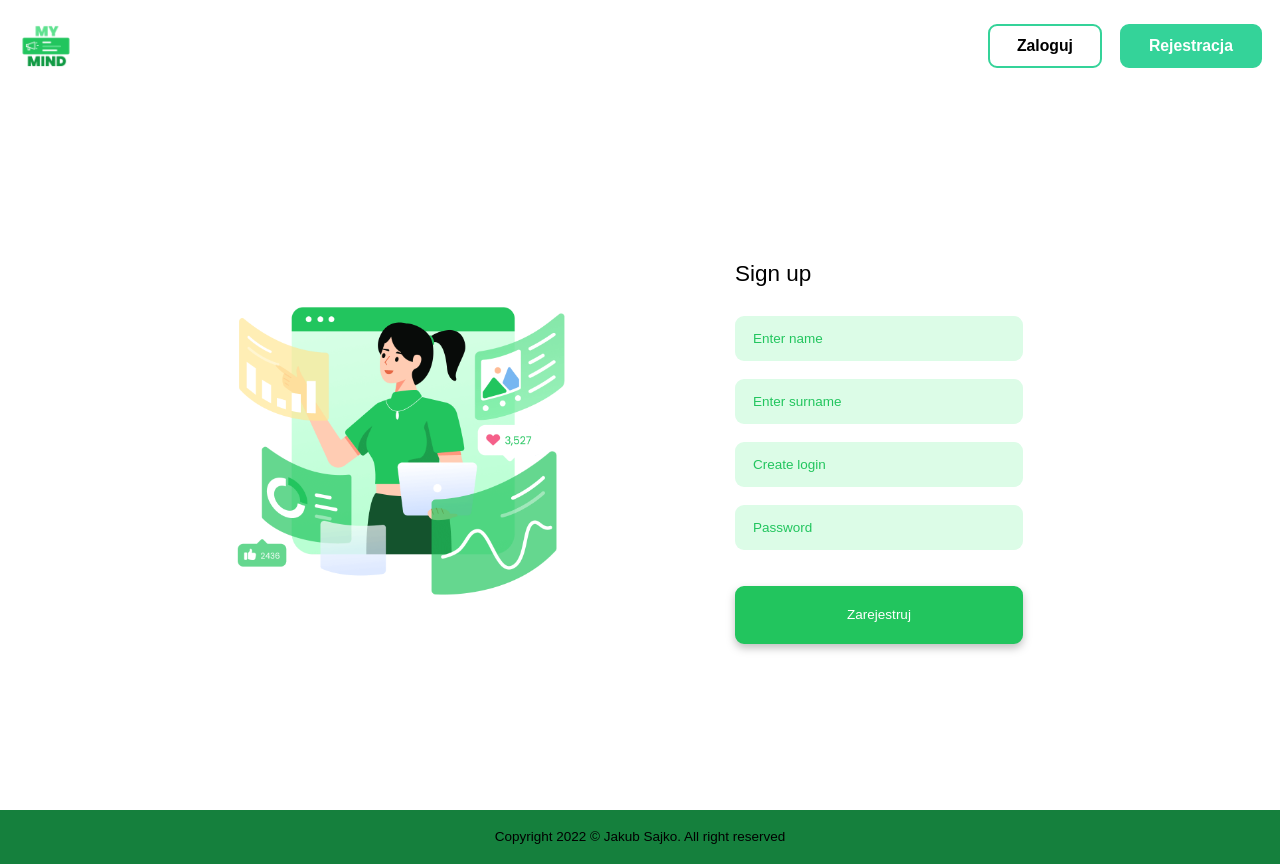
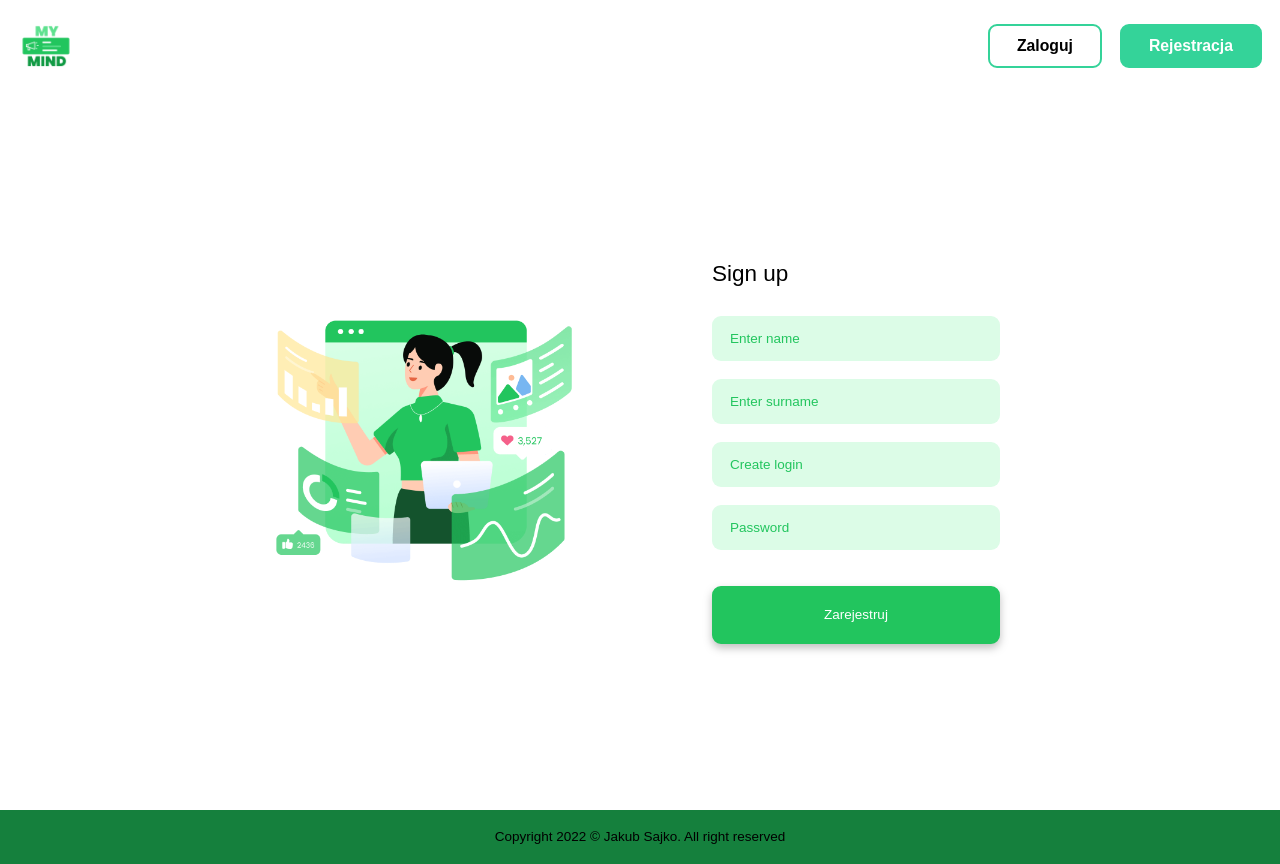
Before and after one commit to JAKUBSAJKO/My-Mind, a React (Create React App) app: page /signUp in a window 1280 px wide. Built offline with nearby package versions, Linux system fonts and the light colour scheme.

Commit message:
[TASK-020]: RWD for sign up page.

```diff
--- a/src/pages/SignUp.tsx
+++ b/src/pages/SignUp.tsx
@@ -17,7 +17,10 @@ const SignUp: FC = () => {
   };
 
   return (
-    <div className="w-full h-[calc(100vh-82.5px)] flex justify-center items-center px-36">
+    <div
+      className="w-full flex flex-col justify-center items-center px-4 py-16 gap-12 sm:gap-16 md:gap-0
+    md:py-0 md:px-0 md:flex-row md:h-[calc(100vh-82.5px)] md:max-w-3xl md:mx-auto"
+    >
       <div className="basis-1/2">
         <img src={signUpCharacter} alt="Sign up character" width={512} />
       </div>
```
